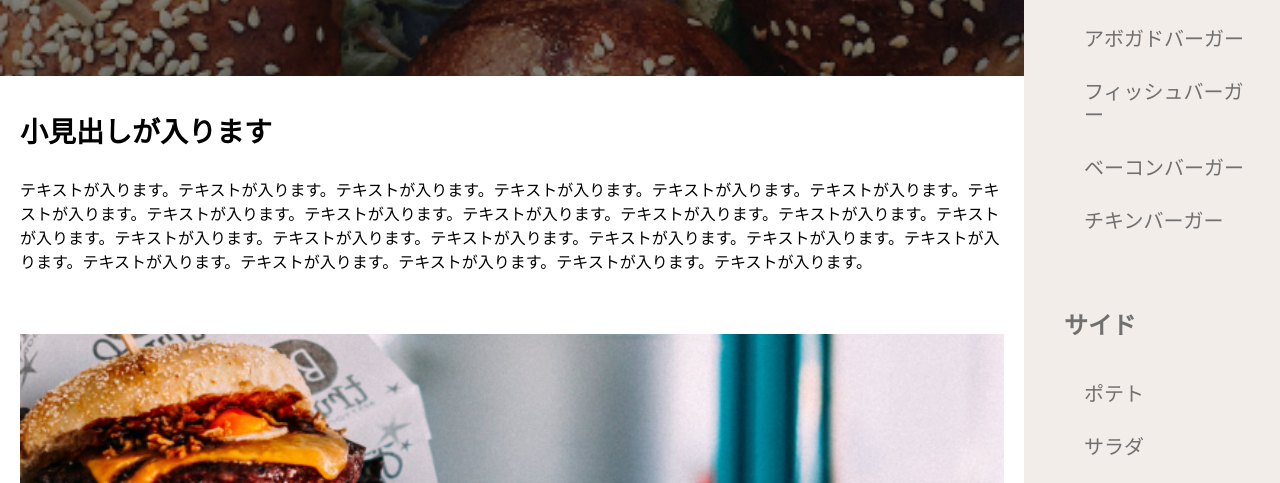
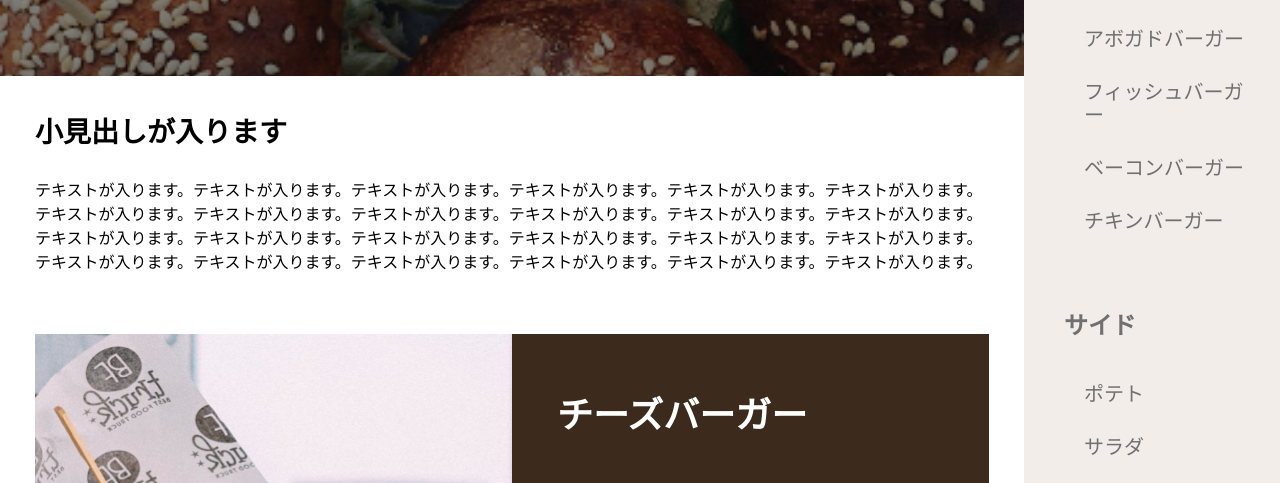
Before and after one commit to shun-77/hamburger-site, a website: page archive.html in a window 1280 px wide. Shown: the part 426-909 px from the top of the page. Drawn offline with Linux system fonts and the light colour scheme.

Commit message:
archiveページのカードの配置とpcverのサイズ微調整

```diff
--- a/SCSS/Layout/_main.scss
+++ b/SCSS/Layout/_main.scss
@@ -30,7 +30,7 @@
     }
     &__content{
         @include m.pc{
-            padding: 0 20px;
+            padding: 0 35px;
         }
     }
     &__about{
--- a/SCSS/Object/component/_button.scss
+++ b/SCSS/Object/component/_button.scss
@@ -1,5 +1,5 @@
 @use '../../Foundation/variable' as v;
-
+@use '../../Foundation/mixin' as m;
 .c-button{
     &__header{
         width:30%;
@@ -28,5 +28,9 @@
             font-size: 16px;
             @extend %MPlus;
         }
+        @include m.pc{
+            width: 292px;
+            height: 76px;
+        }
     }
 }
--- a/SCSS/Object/component/_texts.scss
+++ b/SCSS/Object/component/_texts.scss
@@ -60,5 +60,8 @@
         font-weight: 400;
         line-height: 23.78px;
         margin-bottom: 30px;
+        @include m.pc{
+            margin-bottom: 45px;
+        }
     }
 }
--- a/SCSS/Object/component/_title.scss
+++ b/SCSS/Object/component/_title.scss
@@ -39,9 +39,17 @@
     &.-big{
         font-size: 20px;
         margin-bottom: 34px;
+        @include m.pc{
+            font-size: 36px;
+            margin-bottom: 50px;
+        }
     }
     &.-small{
         font-size: 16px;
         margin-bottom: 15px;
+        @include m.pc{
+            font-size: 24px;
+            margin-bottom: 30px;
+        }
     }
 }
--- a/SCSS/Object/project/_card.scss
+++ b/SCSS/Object/project/_card.scss
@@ -33,6 +33,9 @@
         width: 100%;
         height: auto;
         margin-bottom: 80px;
+        @include m.tab{
+            display: flex;
+        }
     }
     &__archive-img{
         height: 230px;
@@ -41,6 +44,13 @@
             width: 100%;
             height: 100%;
             object-fit: cover;
+            @include m.tab{
+                object-position: center left;
+            }
+        }
+        @include m.tab{
+            width: 50%;
+            height: auto;
         }
     }
     &__archive-texts{
@@ -49,5 +59,11 @@
         background-color: v.$brownDark;
         @extend %MPlus;
         padding: 45px 30px 30px 30px;
+        @include m.tab{
+            width: 50%;
+        }
+        @include m.pc{
+            padding: 60px 45px 45px 45px;
+        }
     }
 }
```
Also changed, not shown: page.html (+4 -1 lines), SCSS/page.scss (added), css/page.css (added), css/page.min.css (added), css/style.css, css/style.min.css, 4 other files.
